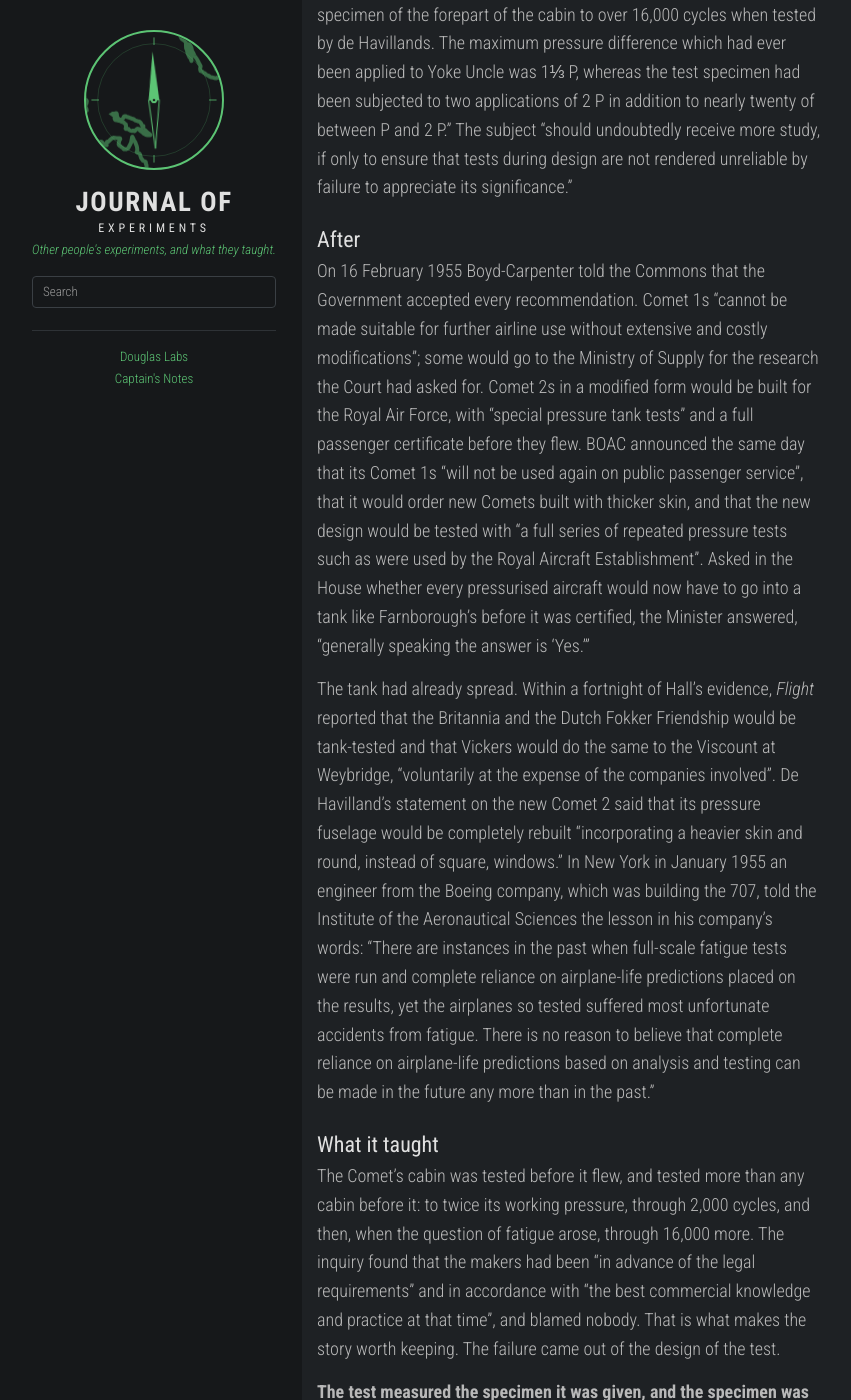
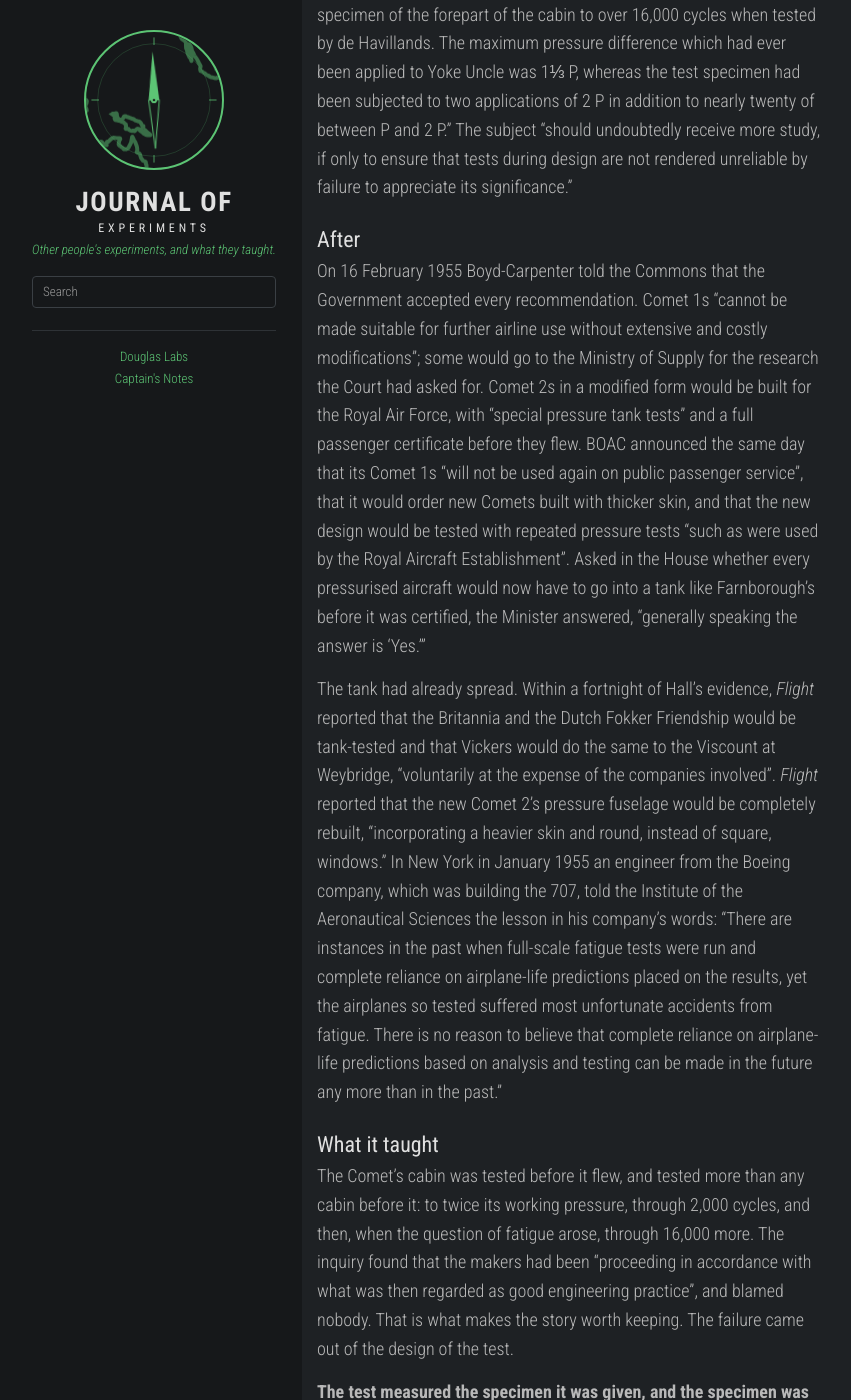
Before and after one commit to realrobertdouglas/journalsofexperiments.com, a Jekyll site: the page built from _posts/2026-10-21-eighteen-thousand.md, in a window 1280 px wide and 1400 px high, scrolled down 13660 px. Shown: the whole window, without its empty margins (53-904 px from the left). Built offline with Jekyll 4.4.1, drawn with Linux system fonts in a browser that asks for light colours; some of the changed text lies outside the part shown.

Commit message:
Eighteen Thousand: attributions corrected, subtitle tightened
Co-Authored-By: Claude Fable 5.1 <noreply@anthropic.com>

```diff
--- a/_posts/2026-10-21-eighteen-thousand.md
+++ b/_posts/2026-10-21-eighteen-thousand.md
@@ -1,7 +1,7 @@
 ---
 layout: post
 title:  "Eighteen Thousand"
-subtitle: "The story of the Comet and the water tank at Farnborough, 1946 to 1955: the length of cabin that was pumped up eighteen thousand times and passed, the two airliners that broke up after a thousand flights, and what the test had really measured."
+subtitle: "The story of the Comet and the water tank at Farnborough, 1946 to 1955: the length of cabin that stood eighteen thousand pressurisations at Hatfield, the two airliners that broke up after a thousand flights, and what the test had really measured."
 date:   2026-10-21 01:30:00 +0000
 young: young/eighteen-thousand.md
 categories: [experiments]
@@ -108,13 +108,13 @@ The report's own account of what the test had done is in its paragraphs on resea
 
 ## After
 
-On 16 February 1955 Boyd-Carpenter told the Commons that the Government accepted every recommendation. Comet 1s "cannot be made suitable for further airline use without extensive and costly modifications"; some would go to the Ministry of Supply for the research the Court had asked for. Comet 2s in a modified form would be built for the Royal Air Force, with "special pressure tank tests" and a full passenger certificate before they flew. BOAC announced the same day that its Comet 1s "will not be used again on public passenger service", that it would order new Comets built with thicker skin, and that the new design would be tested with "a full series of repeated pressure tests such as were used by the Royal Aircraft Establishment". Asked in the House whether every pressurised aircraft would now have to go into a tank like Farnborough's before it was certified, the Minister answered, "generally speaking the answer is 'Yes.'"
+On 16 February 1955 Boyd-Carpenter told the Commons that the Government accepted every recommendation. Comet 1s "cannot be made suitable for further airline use without extensive and costly modifications"; some would go to the Ministry of Supply for the research the Court had asked for. Comet 2s in a modified form would be built for the Royal Air Force, with "special pressure tank tests" and a full passenger certificate before they flew. BOAC announced the same day that its Comet 1s "will not be used again on public passenger service", that it would order new Comets built with thicker skin, and that the new design would be tested with repeated pressure tests "such as were used by the Royal Aircraft Establishment". Asked in the House whether every pressurised aircraft would now have to go into a tank like Farnborough's before it was certified, the Minister answered, "generally speaking the answer is 'Yes.'"
 
-The tank had already spread. Within a fortnight of Hall's evidence, *Flight* reported that the Britannia and the Dutch Fokker Friendship would be tank-tested and that Vickers would do the same to the Viscount at Weybridge, "voluntarily at the expense of the companies involved". De Havilland's statement on the new Comet 2 said that its pressure fuselage would be completely rebuilt "incorporating a heavier skin and round, instead of square, windows." In New York in January 1955 an engineer from the Boeing company, which was building the 707, told the Institute of the Aeronautical Sciences the lesson in his company's words: "There are instances in the past when full-scale fatigue tests were run and complete reliance on airplane-life predictions placed on the results, yet the airplanes so tested suffered most unfortunate accidents from fatigue. There is no reason to believe that complete reliance on airplane-life predictions based on analysis and testing can be made in the future any more than in the past."
+The tank had already spread. Within a fortnight of Hall's evidence, *Flight* reported that the Britannia and the Dutch Fokker Friendship would be tank-tested and that Vickers would do the same to the Viscount at Weybridge, "voluntarily at the expense of the companies involved". *Flight* reported that the new Comet 2's pressure fuselage would be completely rebuilt, "incorporating a heavier skin and round, instead of square, windows." In New York in January 1955 an engineer from the Boeing company, which was building the 707, told the Institute of the Aeronautical Sciences the lesson in his company's words: "There are instances in the past when full-scale fatigue tests were run and complete reliance on airplane-life predictions placed on the results, yet the airplanes so tested suffered most unfortunate accidents from fatigue. There is no reason to believe that complete reliance on airplane-life predictions based on analysis and testing can be made in the future any more than in the past."
 
 ## What it taught
 
-The Comet's cabin was tested before it flew, and tested more than any cabin before it: to twice its working pressure, through 2,000 cycles, and then, when the question of fatigue arose, through 16,000 more. The inquiry found that the makers had been "in advance of the legal requirements" and in accordance with "the best commercial knowledge and practice at that time", and blamed nobody. That is what makes the story worth keeping. The failure came out of the design of the test.
+The Comet's cabin was tested before it flew, and tested more than any cabin before it: to twice its working pressure, through 2,000 cycles, and then, when the question of fatigue arose, through 16,000 more. The inquiry found that the makers had been "proceeding in accordance with what was then regarded as good engineering practice", and blamed nobody. That is what makes the story worth keeping. The failure came out of the design of the test.
 
 **The test measured the specimen it was given, and the specimen was not the aircraft.** The front section had been to twice the working pressure twice and to pressures between once and twice nearly twenty times before anyone counted its cycles. At the corners of its windows the metal had yielded and stayed stretched, and from then on the working pressure met a different piece of structure, with its worst stresses eased, from the one that left the factory. Nothing of this could be seen. The section went on to stand 18,000 pressurisations; a cabin that had never been above one and a third times the working pressure stood 3,060. Harper knew of the possibility and judged the margin ample; Tye knew of it and judged the 18,000 still "an indication"; the Court judged both reasonable. The lesson is not that they should have known. It is that a test is a measurement of the thing in the tank, and when the thing in the tank has a history the thing in service lacks, the number that comes out belongs to the history.
 
@@ -124,7 +124,7 @@ The Comet's cabin was tested before it flew, and tested more than any cabin befo
 
 **A repair is only as good as the stress it assumes.** The cracks round the aerial windows were "located" with a sixteenth-inch drill, in accordance with the drawings and the concession procedure, and "would have been appropriate had the stresses been as low as de Havillands believed them to be". The company's own figure for the region was 28,000 pounds a square inch, the tank's 45,700. Every judgement made about that corner, the drilled holes, the countersunk bolt, the unrecorded fourth crack, was made against the wrong number, and all of them were correct against it. An instrument that reads too low does not merely miss a danger; it certifies the measures taken against it.
 
-**The specimen is the aircraft.** Walker would not let eighteen windows count as eighteen tests, and the Board's first new rule was two airframes of every new type, one to break under static load and one to break under cycles, in a tank, "at any rate until knowledge of the fatigue problem has become much more exact". That rule crossed the Atlantic within months. It cost an aircraft for every design, which is what Brabazon feared and Tye regretted, and it is the reason the lesson held.
+**The specimen is the aircraft.** Walker would not let eighteen windows count as eighteen tests, and the Board's first new rule was two airframes of every new type, one to break under static load and one to break under cycles, in a tank, "at any rate until knowledge of the fatigue problem has become much more exact". Within months Boeing was saying that a complete fuselage might have to be pressure-cycled. The rule cost an aircraft for every design, which is what Tye regretted and the engineers' counsel warned would deter new designs, and it is the reason the lesson held.
 
 The complication is in the numbers. Fatigue lives of nominally identical structures scatter, the assessors said, over a range of at least nine to one, and from a single test "it is impossible to say where, in the total range to be expected from general experience, a particular specimen lies." Tye's doubt was a doubt about probability, and the Court answered it by the method he himself proposed, eliminating everything else. The pre-loading explanation is "partial", and the Court said there could be "no direct proof" of it. What is not in doubt is the order of the readings. The number eighteen thousand was read in September 1953, and again in January 1954, and again in March, and each time it was read as the life of the cabin. The number three thousand and sixty was read on 24 June 1954, from an aircraft, and it was the first reading in the programme that had been taken from the thing that flew. The airship [R101](/experiments/2026/10/19/four-thousand-pads.html) had left Cardington before her trials were finished; the Comet's trials were finished, and the test had passed, and the thing it had tested was not the thing in the air.
 
```
Also changed, not shown: other parts of _posts/2026-10-21-eighteen-thousand.md (+2 -2 lines), _deeper/eighteen-thousand/the-crowns-case.md (+1 -1 lines).
